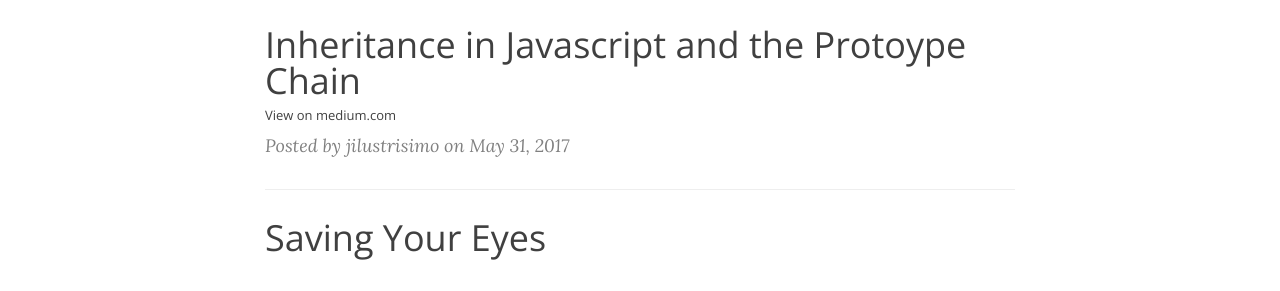
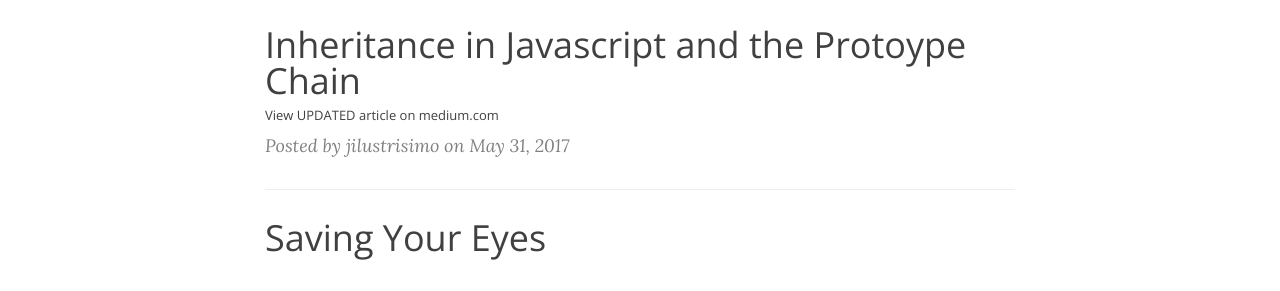
Before and after one commit to jilustrisimo/jilustrisimo.github.io, a Jekyll site: the page built from index.html, in a window 1280 px wide. Shown: the part 493-784 px from the top of the page. Built offline with Jekyll 4.4.1, drawn with Linux system fonts in a browser that asks for light colours; nearby versions of some CDN libraries; the list of posts is cut into pages by our own code.

Commit message:
Updating my blog post.

```diff
--- a/_posts/2017-05-31-inheritence_in_javascript_and_the_protoype_chain.markdown
+++ b/_posts/2017-05-31-inheritence_in_javascript_and_the_protoype_chain.markdown
@@ -4,7 +4,7 @@ title:  Inheritance in Javascript and the Protoype Chain
 date:   2017-05-31 19:13:56 -0400
 ---
 
-### [View on medium.com](https://medium.com/@j.onCoding/prototypal-inheritance-in-js-3b03df2dc4c0)
+## [View UPDATED article on medium.com](https://medium.com/@j.onCoding/prototypal-inheritance-in-js-3b03df2dc4c0)
 
 Today, I’m going to talk about the prototype chain in Javascript and how to use it for inheritance between different types of objects. First, know that JavaScript is a prototype-based object-oriented language whereas other languages such as Java, C++ or Ruby use traditional class systems. Also know that almost everything in JavaScript is an object and every object has a property, _proto_, which is linked to another object. That object will have it own prototype and so on until you hit the core Object prototype. When you try to access a property of an object that it does not contain, JS will look through the prototype chain for the property.
 
```
